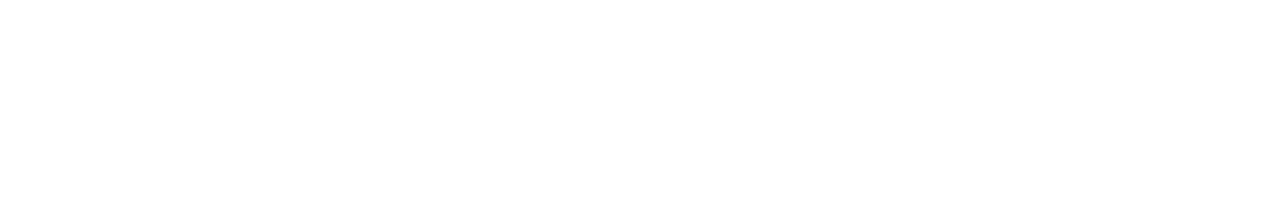
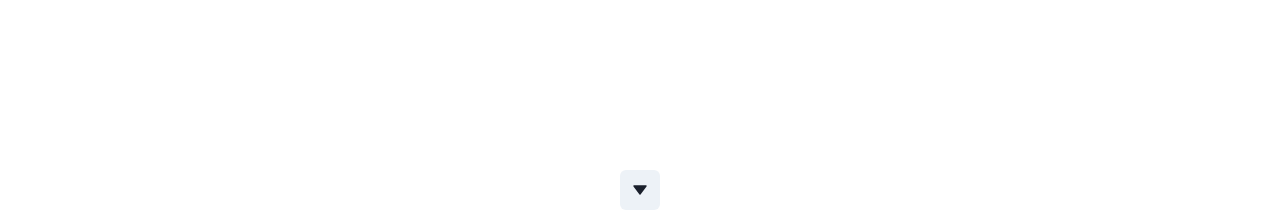
Before and after one commit to koreaneggroll/modern-portfolio-website, a React (Create React App) app: page / in a window 1280 px wide. Shown: the part 579-797 px from the top of the page. Built offline with nearby package versions, Linux system fonts and the light colour scheme.

Commit message:
scroll down button

```diff
--- a/src/Components/Page.js
+++ b/src/Components/Page.js
@@ -9,10 +9,10 @@
   Center,
   Divider,
   Text,
-  Heading
+  IconButton
 } from '@chakra-ui/react';
 
-import { ChevronRightIcon } from '@chakra-ui/icons'
+import { ChevronRightIcon, TriangleDownIcon } from '@chakra-ui/icons'
 
 import { ColorModeSwitcher } from '../ColorModeSwitcher';
 
@@ -71,7 +71,9 @@
 
 
         <Flex  className="Welcome" display={{base: 'inline-block', md: 'flex', lg: 'flex'}}>
-            <Text  m={{base: '10', md: '20', lg: '40'}} fontSize={80} className="welcome-text-main">
+            <Box m={{base: '10', md: '20', lg: '40'}}>
+
+                <Text   fontSize={80} className="welcome-text-main">
                     <b>I'M ARIN</b>
                     <Text textDecoration='underline' ml={{base: '5', md: '10', lg: '20'}} fontSize={40}>
                         SOFTWARE
@@ -80,13 +82,21 @@
                         DEVELOPER
                     </Text>
                 </Text>
+            </Box>
+
 
         </Flex>
 
+        <Center>
+            <Flex mt={100} className="Welcome-bottom-side">
+                <Box className="Welcome-ScrollWheel">
+                    <IconButton aria-label='Scroll WebPage' icon={<TriangleDownIcon />} />
+                </Box>
+            </Flex>
+        </Center>
 
-        <Flex className="Welcome-right-side">
 
-        </Flex>
+
 
     </ChakraProvider>
   );
```
Lines whose indentation alone changed are shown as unchanged.
